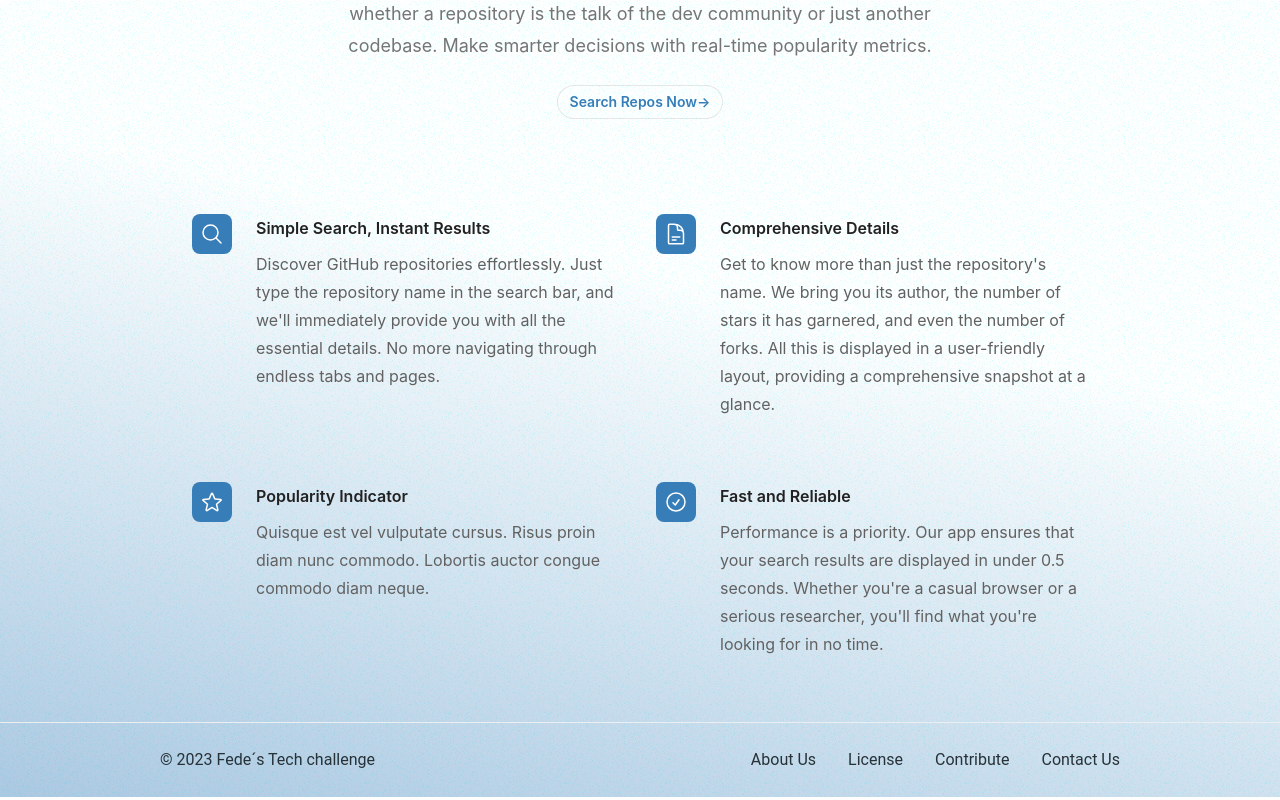
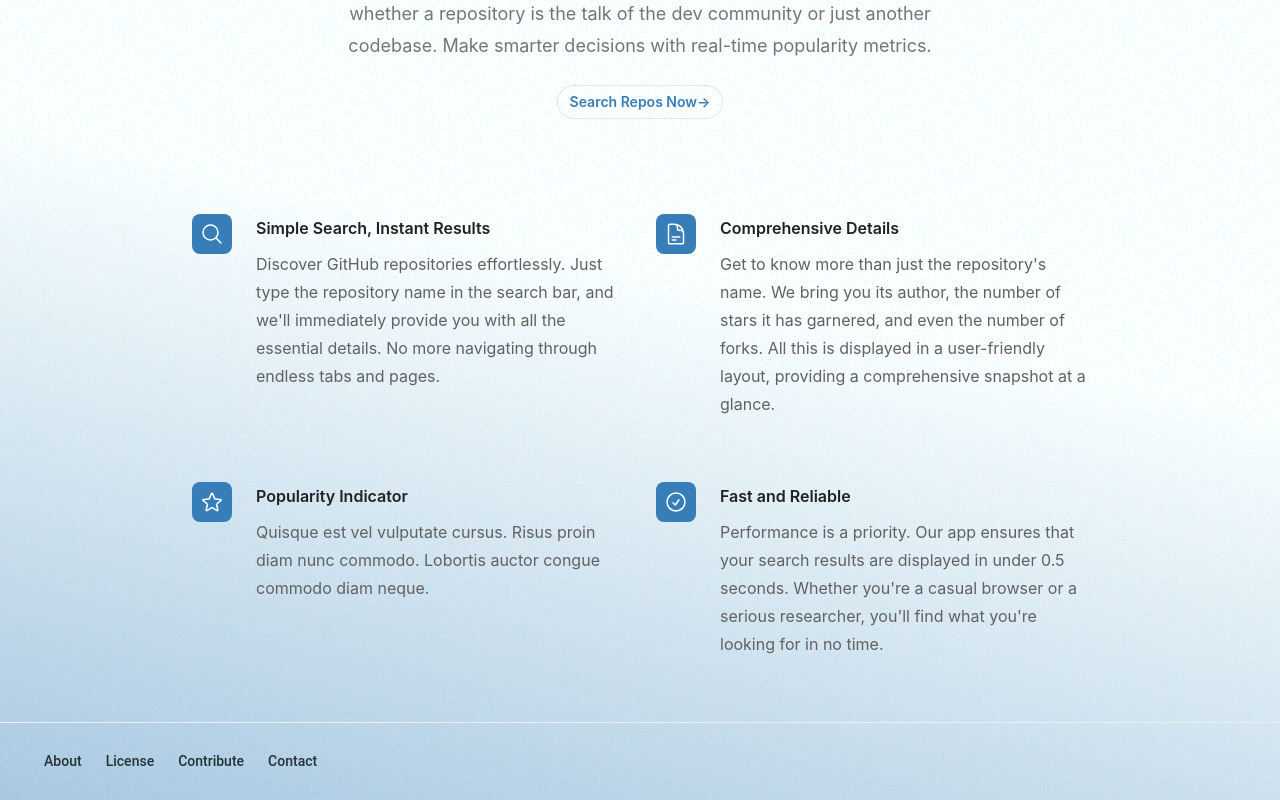
Before and after one commit to federicalora94/orderbird-repo-radar, a React (Create React App) app: page / in a window 1280 px wide. Shown: the part 260-1060 px from the top of the page. Built offline with nearby package versions, Linux system fonts and the light colour scheme.

Commit message:
refactor: simplified footer and applied styling Related to issue: [#21](https://github.com/federicalora94/orderbird-repo-radar/issues/21)
Signed-off-by: F.Lora <federicalora94@gmail.com>

```diff
--- a/src/components/elements/Footer.js
+++ b/src/components/elements/Footer.js
@@ -1,51 +1,31 @@
 import { Typography } from "@material-tailwind/react";
+import { Link } from "react-router-dom";
+
+const footerLinks = [
+    { label: 'About', path: '/ ' },
+    { label: 'License', path: '/ ' },
+    { label: 'Contribute', path: '/ ' },
+    { label: 'Contact', path: '/ ' },
+];
+
 export function Footer() {
     return (
-        <footer className="flex w-full flex-row flex-wrap items-center justify-center gap-y-6 gap-x-12 border-t border-blue-gray-50 py-6 text-center md:justify-between px-6 md:px-40">
-            <Typography color="blue-gray" className="font-normal">
-                &copy; 2023 Fede´s Tech challenge
-            </Typography>
-            <ul className="flex flex-wrap items-center gap-y-2 gap-x-8">
-                <li>
-                    <Typography
-                        as="a"
-                        href="#"
-                        color="blue-gray"
-                        className="font-normal transition-colors hover:text-blue-500 focus:text-blue-500"
-                    >
-                        About Us
-                    </Typography>
-                </li>
-                <li>
-                    <Typography
-                        as="a"
-                        href="#"
-                        color="blue-gray"
-                        className="font-normal transition-colors hover:text-blue-500 focus:text-blue-500"
-                    >
-                        License
-                    </Typography>
-                </li>
-                <li>
-                    <Typography
-                        as="a"
-                        href="#"
-                        color="blue-gray"
-                        className="font-normal transition-colors hover:text-blue-500 focus:text-blue-500"
-                    >
-                        Contribute
-                    </Typography>
-                </li>
-                <li>
-                    <Typography
-                        as="a"
-                        href="#"
-                        color="blue-gray"
-                        className="font-normal transition-colors hover:text-blue-500 focus:text-blue-500"
-                    >
-                        Contact Us
-                    </Typography>
-                </li>
+        <footer className="flex   items-center justify-center gap-y-6 gap-x-12 border-t border-blue-gray-50 py-6 text-center lg:justify-start px-0 md:px-10">
+
+            <ul className="flex items-center gap-y-2 gap-x-4 flex-nowrap">
+                {footerLinks.map((link, index) => (
+                    <li key={index}>
+                        <Typography
+                            as={Link}
+                            to={link.path}
+                            variant="small"
+                            color="blue-gray"
+                            className="p-1 font-medium transition-colors hover:text-blue-500 focus:text-blue-500"
+                        >
+                            {link.label}
+                        </Typography>
+                    </li>
+                ))}
             </ul>
         </footer>
     );
```
